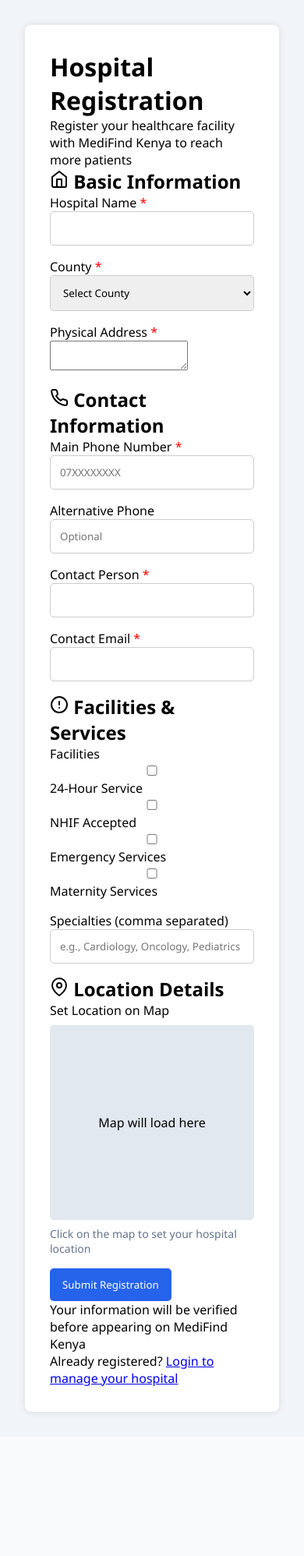
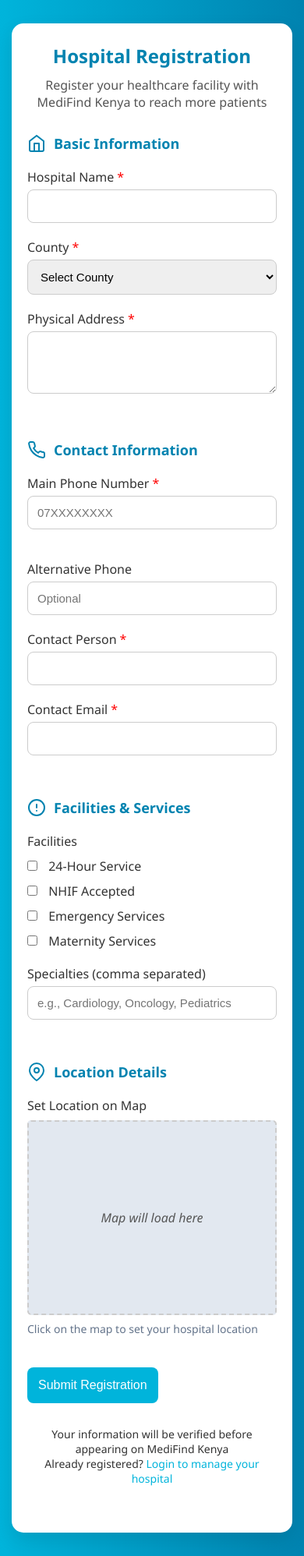
Before and after one commit to jafaralibin865/Medifind, a Flask app: page /submission in a window 390 px wide. Shown: the whole page at 78% size. Before the commit the page ends 1815 px from the top, so only its background shows below. Run offline with Flask 3, Linux system fonts and the light colour scheme.

Commit message:
enhanced submission template styling

```diff
--- a/static/submission.css
+++ b/static/submission.css
@@ -1,64 +1,169 @@
-        :root {
-            --primary: #2563eb;
-            --primary-dark: #1d4ed8;
-            --secondary: #059669;
-            --danger: #dc2626;
-            --light: #f8fafc;
-            --dark: #0f172a;
-        }
-
-        * {
-            box-sizing: border-box;
-            margin: 0;
-            padding: 0;
-            font-family: 'Segoe UI', Tahoma, Geneva, Verdana, sans-serif;
-        }
-
-
-
+/* Global Reset */
+* {
+  margin: 0;
+  padding: 0;
+  box-sizing: border-box;
+}
 
 body {
-    font-family: Arial, sans-serif;
-    background: #f1f5f9;
-    padding: 2rem;
+  font-family: 'Segoe UI', Tahoma, Geneva, Verdana, sans-serif;
+  background: linear-gradient(to right, #00b4db, #0083b0);
+  color: #333;
+  padding: 30px 15px;
 }
 
+/* Container */
 .container {
-    max-width: 600px;
-    margin: auto;
-    background: white;
-    padding: 2rem;
-    border-radius: 8px;
-    box-shadow: 0 0 10px rgba(0, 0, 0, 0.1);
+  background: #fff;
+  border-radius: 15px;
+  max-width: 900px;
+  margin: auto;
+  padding: 40px;
+  box-shadow: 0 10px 25px rgba(0, 0, 0, 0.1);
+}
+
+/* Header */
+header {
+  text-align: center;
+  margin-bottom: 30px;
+}
+
+header h1 {
+  color: #0083b0;
+  font-size: 28px;
+  margin-bottom: 10px;
+}
+
+header p {
+  color: #555;
+  font-size: 16px;
+}
+
+/* Form */
+form {
+  display: flex;
+  flex-direction: column;
+}
+
+.form-section {
+  margin-bottom: 35px;
+}
+
+.form-section h2 {
+  font-size: 20px;
+  display: flex;
+  align-items: center;
+  gap: 10px;
+  margin-bottom: 20px;
+  color: #0083b0;
 }
 
 .form-group {
-    margin-bottom: 1rem;
+  margin-bottom: 20px;
 }
 
 label.required::after {
-    content: " *";
-    color: red;
+  content: "*";
+  color: red;
+  margin-left: 4px;
 }
 
-input, select {
-    width: 100%;
-    padding: 0.75rem;
-    border: 1px solid #ccc;
-    border-radius: 5px;
+input[type="text"],
+input[type="tel"],
+input[type="email"],
+textarea,
+select {
+  width: 100%;
+  padding: 12px;
+  font-size: 15px;
+  border: 1px solid #ccc;
+  border-radius: 8px;
+  margin-top: 5px;
 }
 
-.btn {
-    background: #2563eb;
-    color: white;
-    padding: 0.75rem 1rem;
-    border: none;
-    border-radius: 5px;
-    cursor: pointer;
+textarea {
+  resize: vertical;
+  min-height: 80px;
 }
 
+/* Error message */
 .error {
-    color: red;
-    font-size: 0.875rem;
-    display: none;
+  font-size: 13px;
+  color: #d93025;
+  display: none;
+  margin-top: 5px;
 }
+
+/* Grid for phone & alt-phone */
+.grid-2 {
+  display: grid;
+  grid-template-columns: 1fr 1fr;
+  gap: 20px;
+}
+
+.checkbox-group {
+  margin-top: 10px;
+}
+
+.checkbox-group input[type="checkbox"] {
+  margin-right: 10px;
+}
+
+#map-container {
+  border: 2px dashed #ccc;
+  text-align: center;
+  font-style: italic;
+  color: #555;
+}
+
+/* Button */
+.btn {
+  background: #00b4db;
+  color: #fff;
+  font-size: 16px;
+  border: none;
+  padding: 14px;
+  border-radius: 8px;
+  cursor: pointer;
+  transition: background 0.3s;
+  margin-top: 20px;
+}
+
+.btn:hover {
+  background: #0083b0;
+}
+
+/* Footer */
+.form-footer {
+  text-align: center;
+  margin-top: 30px;
+  font-size: 14px;
+}
+
+.form-footer a {
+  color: #00b4db;
+  text-decoration: none;
+}
+
+.form-footer a:hover {
+  text-decoration: underline;
+}
+
+/* Responsive */
+@media (max-width: 768px) {
+  .grid-2 {
+    grid-template-columns: 1fr;
+  }
+
+  .container {
+    padding: 25px 20px;
+  }
+
+  header h1 {
+    font-size: 24px;
+  }
+
+  .form-section h2 {
+    font-size: 18px;
+  }
+}
```
